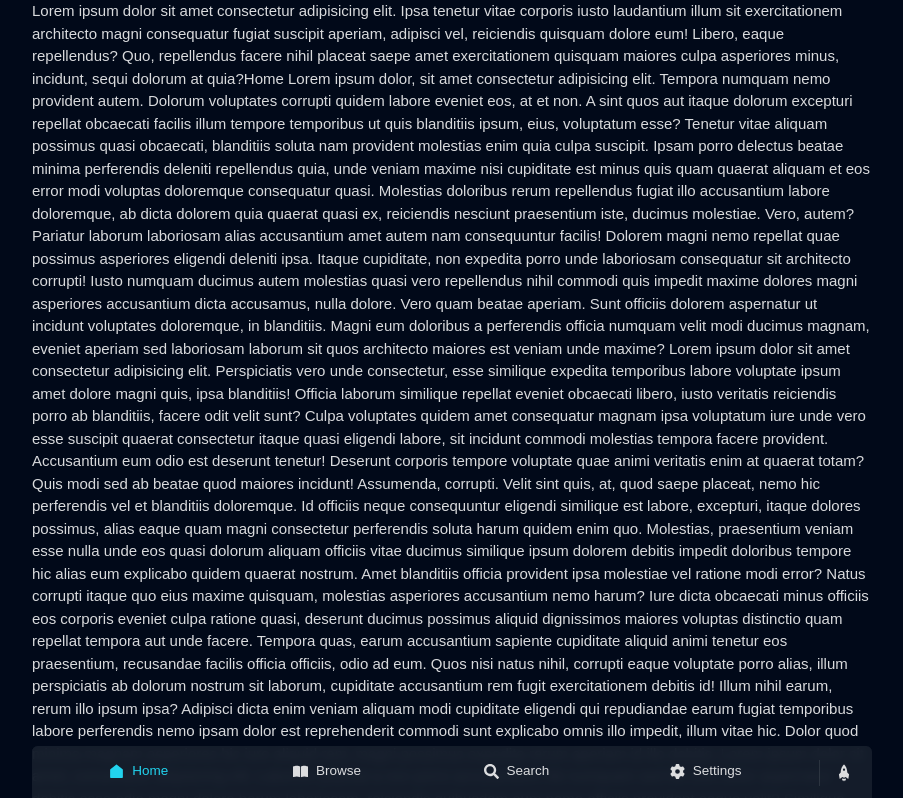
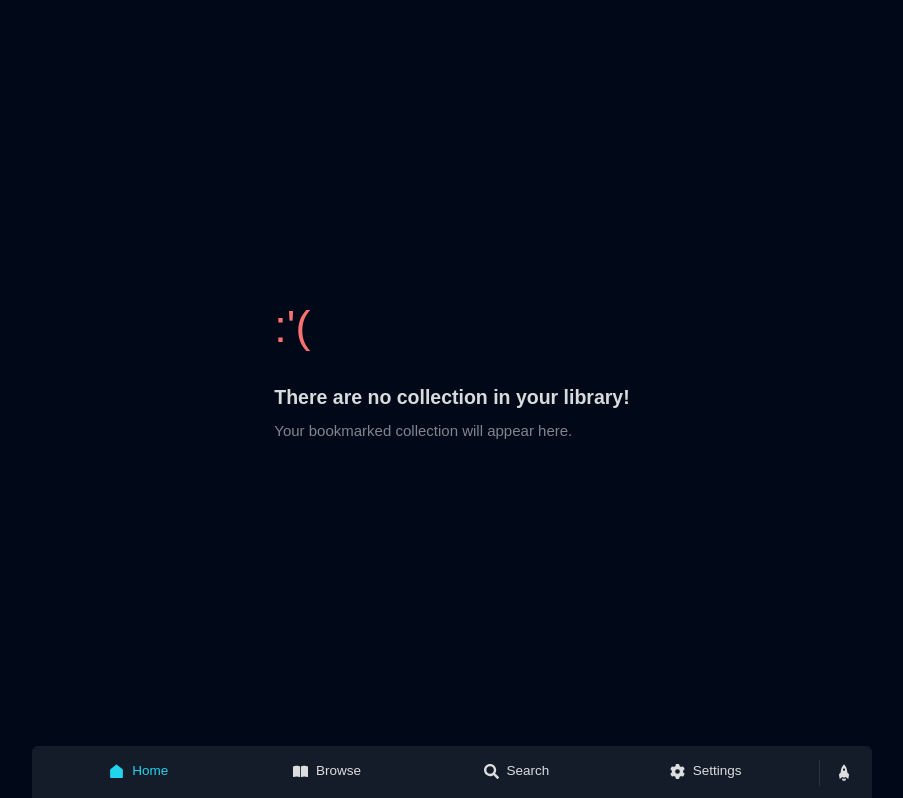
Before and after one commit to yudaaditya245/comichubv2, a React (Vite) app: page / in a window 1280 px wide. Shown: the top 798 px of the page, without its empty margins (188-1091 px from the left). Built offline with nearby package versions, Linux system fonts and the light colour scheme.

Commit message:
add home library page

```diff
--- a/src/components/ComicCard.jsx
+++ b/src/components/ComicCard.jsx
@@ -4,7 +4,7 @@ import { formatDateAgo } from "../../utils/dateTime";
 export default function ComicCard({ comic, label = false }) {
   return (
     <div className="flex flex-col gap-3">
-      <div className="w-full aspect-[3/4.7] overflow-hidden rounded-lg relative bg-cyan-600">
+      <div className="w-full aspect-[3/4.7] overflow-hidden rounded relative bg-cyan-600">
         {label && (
           <div className=" absolute top-0 flex w-full p-1 pb-3">
             <span className="rounded-md bg-black/60 px-3 py-1 text-[0.78rem] backdrop-blur-sm font-semibold text-white/85">
--- a/src/components/Skeletons.jsx
+++ b/src/components/Skeletons.jsx
@@ -13,7 +13,7 @@ export function SkeletonLatestComics({ length = 18, show = true }) {
       enterFrom="transform opacity-0 scale-75"
       enterTo="transform opacity-100 scale-100"
     >
-      <li className="flex w-full flex-col gap-4">
+      <li className="flex w-full flex-col gap-4 translate-y-">
         <div className="aspect-[3/4.5] animate-pulse rounded bg-cyan-600/30"></div>
         <div className="h-4 w-[80%] animate-pulse rounded bg-cyan-600/30"></div>
       </li>
--- a/src/main.jsx
+++ b/src/main.jsx
@@ -15,7 +15,7 @@ import {
 // PAGES
 import LayoutWithNav from "./components/layout/LayoutWithNav.jsx";
 
-import Home from "./pages/home/home.jsx";
+import Library from "./pages/Library.jsx";
 import Browse from "./pages/browse/Browse.jsx";
 import BrowseLayout from "./components/layout/BrowseLayout.jsx";
 import { QueryClient, QueryClientProvider } from "@tanstack/react-query";
@@ -24,7 +24,7 @@ import { QueryClient, QueryClientProvider } from "@tanstack/react-query";
 const router = createBrowserRouter(
   createRoutesFromElements(
     <Route element={<LayoutWithNav />}>
-      <Route path="/" element={<Home />} />
+      <Route path="/" element={<Library />} />
 
       <Route element={<BrowseLayout />}>
         <Route path="/browse" element={<Navigate to="/browse/all" />} />
--- /dev/null
+++ b/src/pages/Library.jsx
@@ -0,0 +1,13 @@
+export default function Library() {
+  return (
+    <main className="flex h-[calc(100svb-4.3rem)] items-center justify-center px-10">
+      <section className="flex flex-col gap-6">
+        <span className="text-[3rem] text-red-400">:'(</span>
+        <section className="flex flex-col gap-2">
+          <h2 className="text-[1.3rem] font-semibold">There are no collection in your library!</h2>
+          <span className="text-white/50">Your bookmarked collection will appear here.</span>
+        </section>
+      </section>
+    </main>
+  );
+}
--- a/src/pages/home/Home.jsx
+++ /dev/null
@@ -1,96 +0,0 @@
-export default function Home() {
-  return (
-    <div>
-      Lorem ipsum dolor sit amet consectetur adipisicing elit. Ipsa tenetur
-      vitae corporis iusto laudantium illum sit exercitationem architecto magni
-      consequatur fugiat suscipit aperiam, adipisci vel, reiciendis quisquam
-      dolore eum! Libero, eaque repellendus? Quo, repellendus facere nihil
-      placeat saepe amet exercitationem quisquam maiores culpa asperiores minus,
-      incidunt, sequi dolorum at quia?Home Lorem ipsum dolor, sit amet
-      consectetur adipisicing elit. Tempora numquam nemo provident autem.
-      Dolorum voluptates corrupti quidem labore eveniet eos, at et non. A sint
-      quos aut itaque dolorum excepturi repellat obcaecati facilis illum tempore
-      temporibus ut quis blanditiis ipsum, eius, voluptatum esse? Tenetur vitae
-      aliquam possimus quasi obcaecati, blanditiis soluta nam provident
-      molestias enim quia culpa suscipit. Ipsam porro delectus beatae minima
-      perferendis deleniti repellendus quia, unde veniam maxime nisi cupiditate
-      est minus quis quam quaerat aliquam et eos error modi voluptas doloremque
-      consequatur quasi. Molestias doloribus rerum repellendus fugiat illo
-      accusantium labore doloremque, ab dicta dolorem quia quaerat quasi ex,
-      reiciendis nesciunt praesentium iste, ducimus molestiae. Vero, autem?
-      Pariatur laborum laboriosam alias accusantium amet autem nam consequuntur
-      facilis! Dolorem magni nemo repellat quae possimus asperiores eligendi
-      deleniti ipsa. Itaque cupiditate, non expedita porro unde laboriosam
-      consequatur sit architecto corrupti! Iusto numquam ducimus autem molestias
-      quasi vero repellendus nihil commodi quis impedit maxime dolores magni
-      asperiores accusantium dicta accusamus, nulla dolore. Vero quam beatae
-      aperiam. Sunt officiis dolorem aspernatur ut incidunt voluptates
-      doloremque, in blanditiis. Magni eum doloribus a perferendis officia
-      numquam velit modi ducimus magnam, eveniet aperiam sed laboriosam laborum
-      sit quos architecto maiores est veniam unde maxime? Lorem ipsum dolor sit
-      amet consectetur adipisicing elit. Perspiciatis vero unde consectetur,
-      esse similique expedita temporibus labore voluptate ipsum amet dolore
-      magni quis, ipsa blanditiis! Officia laborum similique repellat eveniet
-      obcaecati libero, iusto veritatis reiciendis porro ab blanditiis, facere
-      odit velit sunt? Culpa voluptates quidem amet consequatur magnam ipsa
-      voluptatum iure unde vero esse suscipit quaerat consectetur itaque quasi
-      eligendi labore, sit incidunt commodi molestias tempora facere provident.
-      Accusantium eum odio est deserunt tenetur! Deserunt corporis tempore
-      voluptate quae animi veritatis enim at quaerat totam? Quis modi sed ab
-      beatae quod maiores incidunt! Assumenda, corrupti. Velit sint quis, at,
-      quod saepe placeat, nemo hic perferendis vel et blanditiis doloremque. Id
-      officiis neque consequuntur eligendi similique est labore, excepturi,
-      itaque dolores possimus, alias eaque quam magni consectetur perferendis
-      soluta harum quidem enim quo. Molestias, praesentium veniam esse nulla
-      unde eos quasi dolorum aliquam officiis vitae ducimus similique ipsum
-      dolorem debitis impedit doloribus tempore hic alias eum explicabo quidem
-      quaerat nostrum. Amet blanditiis officia provident ipsa molestiae vel
-      ratione modi error? Natus corrupti itaque quo eius maxime quisquam,
-      molestias asperiores accusantium nemo harum? Iure dicta obcaecati minus
-      officiis eos corporis eveniet culpa ratione quasi, deserunt ducimus
-      possimus aliquid dignissimos maiores voluptas distinctio quam repellat
-      tempora aut unde facere. Tempora quas, earum accusantium sapiente
-      cupiditate aliquid animi tenetur eos praesentium, recusandae facilis
-      officia officiis, odio ad eum. Quos nisi natus nihil, corrupti eaque
-      voluptate porro alias, illum perspiciatis ab dolorum nostrum sit laborum,
-      cupiditate accusantium rem fugit exercitationem debitis id! Illum nihil
-      earum, rerum illo ipsum ipsa? Adipisci dicta enim veniam aliquam modi
-      cupiditate eligendi qui repudiandae earum fugiat temporibus labore
-      perferendis nemo ipsam dolor est reprehenderit commodi sunt explicabo
-      omnis illo impedit, illum vitae hic. Dolor quod minima magnam asperiores
-      hic iure aliquid rem, magni possimus expedita rerum aperiam id illo
-      debitis. Lorem ipsum dolor sit amet, consectetur adipisicing elit. Laborum
-      placeat a non porro accusantium! Ab numquam sed illo cum dolor aspernatur
-      debitis esse odio magni dolore harum laboriosam, reiciendis quibusdam eum
-      nemo officiis provident eaque velit? Similique autem excepturi id facere
-      placeat exercitationem molestiae, beatae quo? Molestias, quaerat quia
-      veritatis atque veniam repellat, voluptatibus molestiae alias error vero
-      perspiciatis quidem, fugiat perferendis! Nam accusamus sequi nesciunt
-      dignissimos, fuga quasi inventore similique aliquid officia deleniti iste
-      neque tempora quia non molestias necessitatibus. Ab fugit nostrum corrupti
-      recusandae eum, beatae numquam laborum amet deserunt natus, reiciendis
-      facilis consectetur odit dolorem commodi dolore provident nobis, fugiat
-      dignissimos non laudantium vero? Nisi possimus qui voluptatibus amet
-      sapiente sit ut animi veritatis, fuga itaque ab vitae soluta dolore magnam
-      ducimus optio aut dolorum voluptatem distinctio perspiciatis modi? Soluta
-      veritatis sint ut mollitia suscipit! Obcaecati nihil minima doloremque
-      laboriosam illum in expedita adipisci doloribus. Eius distinctio, nemo
-      voluptas repudiandae ex velit! Iste sequi optio velit accusantium officiis
-      dignissimos fuga error consequuntur quam laudantium eum amet ex ipsam,
-      eius saepe, adipisci sunt. Explicabo reprehenderit minima est? Praesentium
-      illum voluptas omnis eos earum nihil nesciunt nostrum repellat, vitae,
-      maiores obcaecati, tempore enim neque. Cupiditate quod recusandae quidem
-      rerum inventore nemo? Voluptatem id aliquid harum non velit, culpa ea
-      quasi dolore dolor natus quaerat excepturi commodi porro deleniti maiores
-      autem, sint ad eveniet distinctio. Asperiores fuga, placeat est eveniet
-      atque possimus qui quas alias tenetur iste earum quae voluptate
-      repellendus ab esse consequatur at nisi inventore cumque accusamus
-      delectus ut reprehenderit aliquam! Officia qui consequatur, aspernatur,
-      ipsum at commodi perspiciatis cumque blanditiis quidem nemo incidunt
-      reiciendis quisquam soluta voluptates ea natus reprehenderit libero ipsam
-      fugiat, illo velit? Sapiente sunt tempora, quod nemo eligendi asperiores,
-      odit quibusdam officia officiis dolorum esse dolore animi reprehenderit
-      molestias, minima vel. Mollitia, eligendi accusamus.
-    </div>
-  );
-}
```
